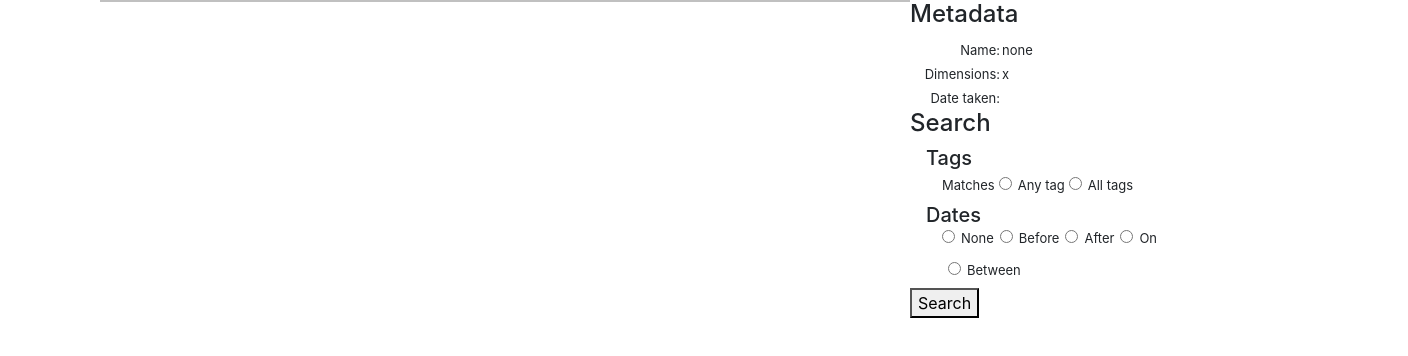
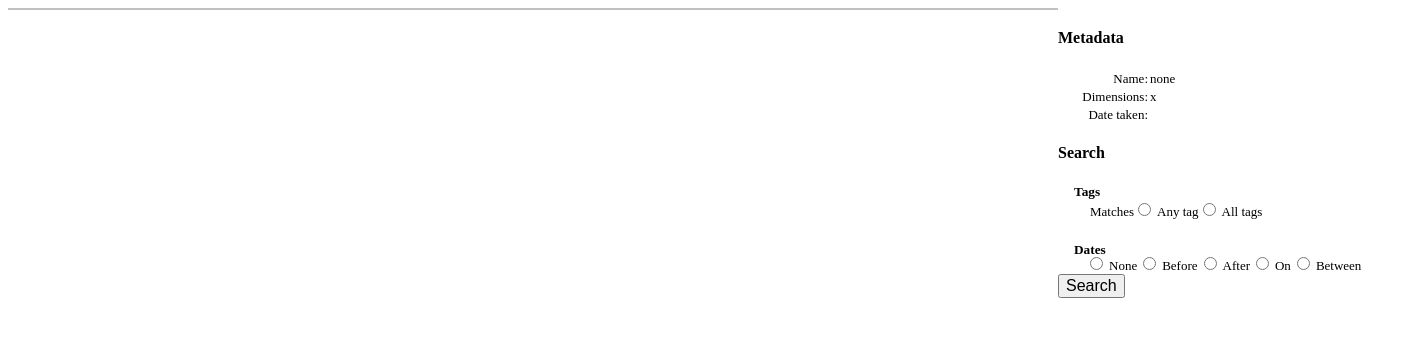
Before and after one commit to tshaffer/shafferotoReduxFirstTry, a React app: page index.html in a window 1280 px wide. Shown: the whole page, 1408 px wide, since content can reach past the window. Built offline with nearby package versions, Linux system fonts and the light colour scheme; files whose address does not match are found by name.

Commit message:
move a few files around; rename them.

```diff
--- a/index.html
+++ b/index.html
@@ -5,8 +5,8 @@
     <script src="https://cdnjs.cloudflare.com/ajax/libs/jquery/2.2.2/jquery.min.js"></script>
     <script src="lib/date.js"></script>
 
-    <link rel="stylesheet" href="style/style.css">
-    <link rel="stylesheet" href="https://cdn.rawgit.com/twbs/bootstrap/v4-dev/dist/css/bootstrap.css">
+    <link rel="stylesheet" href="css/app.css">
+    <!--<link rel="stylesheet" href="https://cdn.rawgit.com/twbs/bootstrap/v4-dev/dist/css/bootstrap.css">-->
 </head>
 <body>
     <div class="container"></div>
```
Also changed, not shown: css/app.css (renamed from style/style.css).
